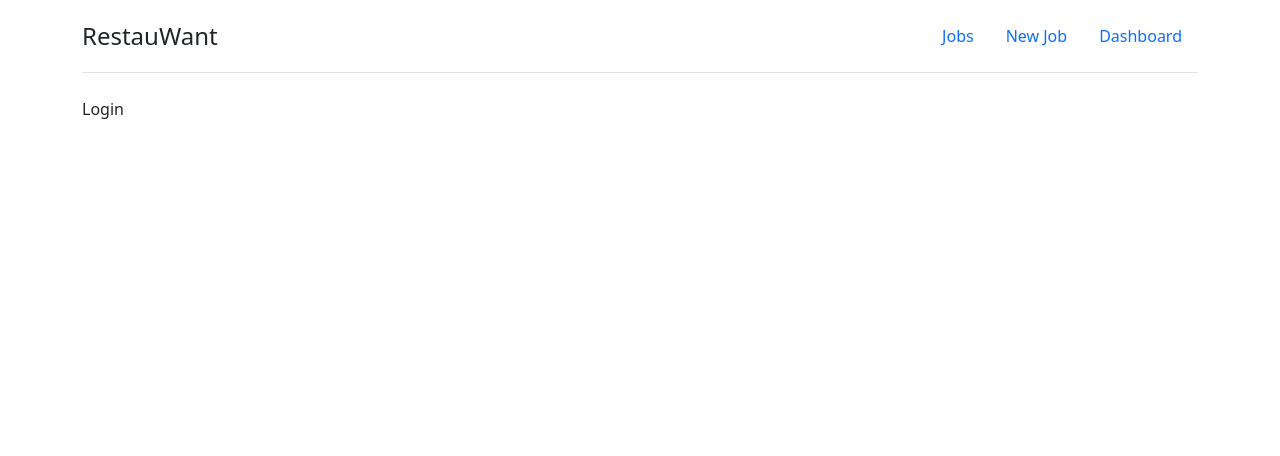
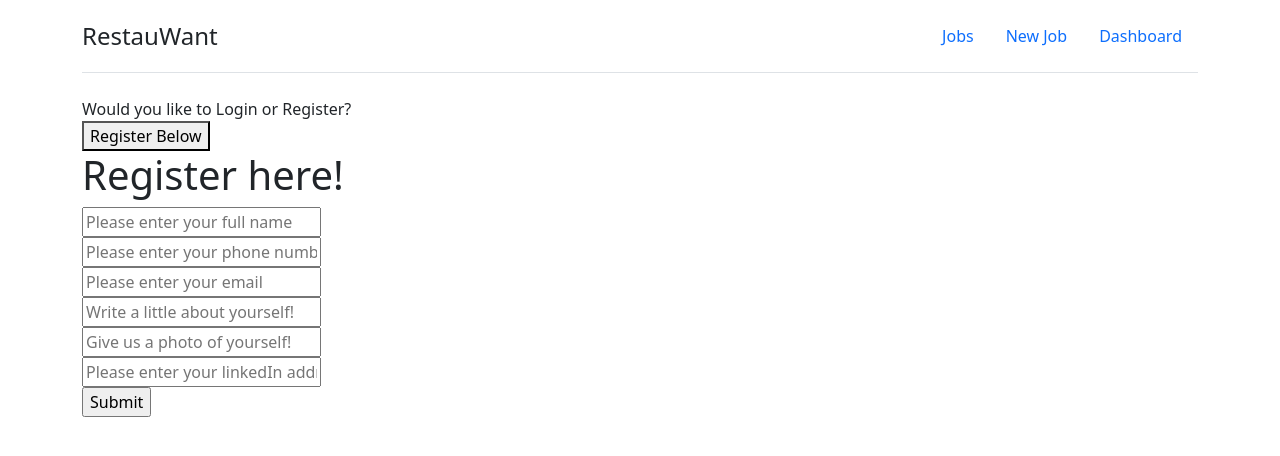
Before and after one commit to TSmith1992/RestauwantFrontEnd, a React (Create React App) app in the folder restauwant-frontend/: page /login in a window 1280 px wide. Shown: the top 456 px of the page. Built offline with nearby package versions, Linux system fonts and the light colour scheme.

Commit message:
Began building login and register components

```diff
--- a/restauwant-frontend/src/App.js
+++ b/restauwant-frontend/src/App.js
@@ -1,7 +1,13 @@
 import { BrowserRouter as Router, Switch, Route } from "react-router-dom";
+import { useState } from "react";
 import { Navbar } from "./components/Navbar/Navbar";
 import { JobListPage } from "./pages/JobListPage";
+import { LoginTree } from "./pages/LoginTree"
+
 function App() {
+  const [isLoggedIn, setIsLogged] =useState(true)
+
+  function handleLogin(e){}
   return (
     <Router>
       <Navbar isLoggedIn={true} />
@@ -17,7 +23,7 @@ function App() {
             New Job
           </Route>
           <Route path="/dashboard">Dashboard</Route>
-          <Route path="/login">Login</Route>
+          <Route path="/login">Would you like to Login or Register?<LoginTree/></Route>
           <Route path="/register">Register</Route>
         </Switch>
       </div>
--- /dev/null
+++ b/restauwant-frontend/src/pages/LoginForm.js
@@ -0,0 +1,34 @@
+import React from "react";
+
+export function LoginForm() {
+  return (
+    <form>
+      <h1>Login</h1>
+      <input
+        type="text"
+        name="userName"
+        placeholder="Please enter your full name"
+        //   defaultValue={player.name}
+        //   onChange={onAddNewUser}
+        className="login-field"
+      />
+      <br />
+      <input
+        type="text"
+        name="phoneNumber"
+        placeholder="Please enter your phone number"
+        //   defaultValue={player.image}
+        //   onChange={onAddNewUser}
+        className="login-field"
+      />
+      <br />
+      <input
+        type="submit"
+        name="submit"
+        //   value={loginButton}
+        className="submit"
+        id="login-button"
+      />
+    </form>
+  );
+}
--- /dev/null
+++ b/restauwant-frontend/src/pages/LoginTree.js
@@ -0,0 +1,17 @@
+import React, {useState} from 'react'
+import { LoginForm } from './LoginForm';
+import {RegistrationForm } from './RegistrationForm';
+
+export function LoginTree(){
+  const [showLogin, setShowLogin] =useState(false)
+  function loginSwitch(){
+    setShowLogin(!showLogin)
+  }
+    // onSubmit={handleSubmit} to place in form opening fragment
+  return(
+      <div>
+        <button onClick={loginSwitch}>{showLogin? "Login Below" : "Register Below" }</button>
+        {!showLogin? <RegistrationForm/>:<LoginForm/>}
+      </div>
+    );
+}
--- /dev/null
+++ b/restauwant-frontend/src/pages/RegistrationForm.js
@@ -0,0 +1,70 @@
+import React from "react";
+
+export function RegistrationForm() {
+  return (
+    <form className="add-profile-form">
+      <h1>Register here!</h1>
+      <input
+        type="text"
+        name="userName"
+        placeholder="Please enter your full name"
+        //   defaultValue={player.name}
+        //   onChange={onAddNewUser}
+        className="login-field"
+      />
+      <br />
+      <input
+        type="text"
+        name="phoneNumber"
+        placeholder="Please enter your phone number"
+        //   defaultValue={player.image}
+        //   onChange={onAddNewUser}
+        className="login-field"
+      />
+      <br />
+      <input
+        type="text"
+        name="email"
+        placeholder="Please enter your email"
+        //   defaultValue={player.image}
+        //   onChange={onAddNewUser}
+        className="login-field"
+      />
+      <br />
+      <input
+        type="text"
+        name="description"
+        placeholder="Write a little about yourself!"
+        //   defaultValue={player.image}
+        //   onChange={onAddNewUser}
+        className="login-field"
+      />
+      <br />
+      <input
+        type="text"
+        name="profilePic"
+        placeholder="Give us a photo of yourself!"
+        //   defaultValue={player.image}
+        //   onChange={onAddNewUser}
+        className="login-field"
+      />
+      <br />
+      <input
+        type="text"
+        name="linkedIn"
+        placeholder="Please enter your linkedIn address"
+        //   defaultValue={player.image}
+        //   onChange={onAddNewUser}
+        className="login-field"
+      />
+      <br />
+      <input
+        type="submit"
+        name="submit"
+        //   value={loginButton}
+        className="submit"
+        id="login-button"
+      />
+    </form>
+  );
+}
```
